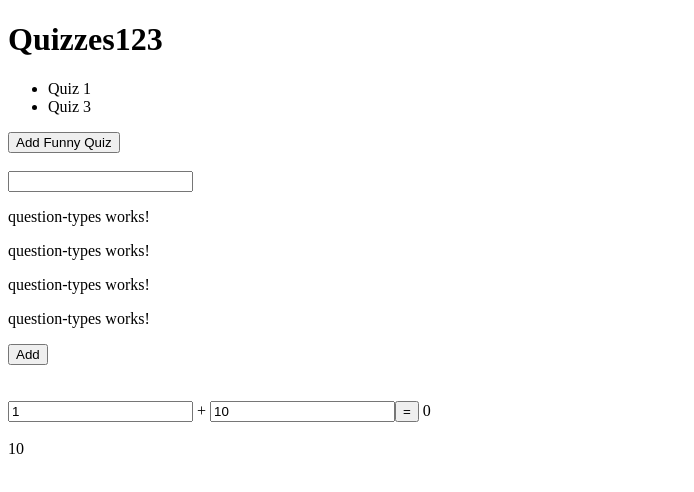
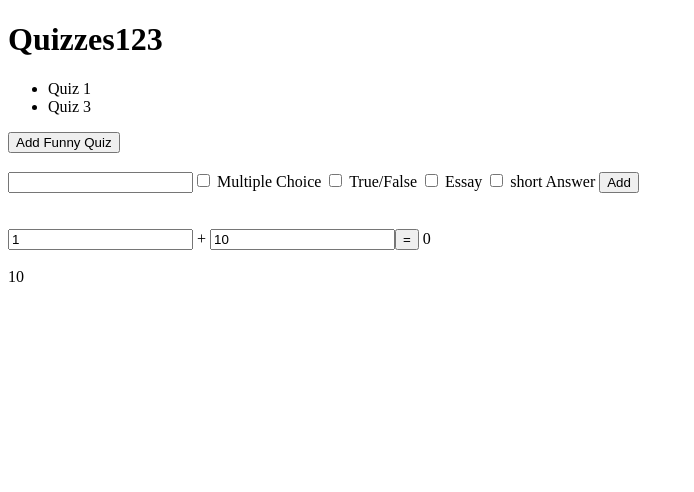
Before and after one commit to 2018-spring-mjs-th/week-two-a, an Angular app: page / in a window 1280 px wide. Shown: the top 492 px of the page, without its empty margins (0-694 px from the left). Built offline with nearby package versions, Linux system fonts and the light colour scheme.

Commit message:
Works!
Yep

```diff
--- a/src/app/app.component.html
+++ b/src/app/app.component.html
@@ -21,7 +21,7 @@
 <h1>Quizzes123</h1>
 
 <ul>
-  <li *ngFor="let q of quizzes">{{ q.name }} <button *ngIf="q.showDelete" (click)="deleteQuiz(q)">Delete</button></li>
+  <li *ngFor="let q of quizzes">{{ q.name }}<span *ngIf='q.questionTypeSummary.length > 0'>({{ q.questionTypeSummary }})</span> <button *ngIf="q.showDelete" (click)="deleteQuiz(q)">Delete</button></li>
 </ul>
 
 <button (click)="addFunnyQuiz()">Add Funny Quiz</button>
@@ -30,9 +30,7 @@
 <div>
   <input [(ngModel)]="newQuizName" type="text" />
   <question-types></question-types>
-  <question-types></question-types>
-  <question-types></question-types>
-  <question-types></question-types>
+
 
   <button (click)="addQuiz()">Add</button>
 </div>
--- a/src/app/app.component.ts
+++ b/src/app/app.component.ts
@@ -1,4 +1,15 @@
-import { Component } from '@angular/core';
+import { Component, ViewChild } from '@angular/core';
+import { QuestionTypesComponent } from './question-types/question-types.component';
+
+
+interface quizDisplay {
+
+  name: string;
+  showDelete: boolean;
+  questionTypeSummary: string;
+}
+
+
 
 @Component({
   selector: 'app-root',
@@ -6,6 +17,10 @@ import { Component } from '@angular/core';
   styleUrls: ['./app.component.css']
 })
 export class AppComponent {
+
+  @ViewChild(QuestionTypesComponent)
+  public questionSubComponent: QuestionTypesComponent;
+
   title = 'week-two-a';
 
   // quizzes = [
@@ -18,25 +33,31 @@ export class AppComponent {
     this.quizzes = [{
         name: "Quiz 1"
         , showDelete: false
+        , questionTypeSummary: ""
       }
       , {
         name: "Quiz 3"
         , showDelete: false
+        , questionTypeSummary: ""
       }
     ];
   }
 
-  quizzes = [];
+  quizzes: quizDisplay[] = [];
 
   public addFunnyQuiz() {
     //this.quizzes.push("Funny Quiz");
-    this.quizzes.push({ name: "Funny Quiz", showDelete: false });
+    this.quizzes.push({ name: "Funny Quiz", showDelete: false, questionTypeSummary: "" });
   }
 
   newQuizName = "";
 
   public addQuiz() {
-    this.quizzes.push({ name: this.newQuizName, showDelete: true });
+
+    let foo = this.questionSubComponent.questionTypes.filter(x => x.checked).map(x => x.name).join(', ');
+
+
+    this.quizzes.push({ name: this.newQuizName, showDelete: true, questionTypeSummary: foo });
     this.newQuizName = "";
   }
 
--- a/src/app/question-types.service.ts
+++ b/src/app/question-types.service.ts
@@ -9,6 +9,8 @@ export class QuestionTypesService {
     return [
       "Multiple Choice"
       , "True/False"
+      , "Essay"
+      , "short Answer"
     ];
   }
 }
--- a/src/app/question-types/question-types.component.html
+++ b/src/app/question-types/question-types.component.html
@@ -1,3 +1,9 @@
-<p>
-  question-types works!
-</p>
+<span *ngFor='let qt of questionTypes'>
+
+  <label>
+
+    <input type='checkbox' [(ngModel)]='qt.checked' >
+    {{ qt.name }}
+  </label>
+
+</span>
--- a/src/app/question-types/question-types.component.ts
+++ b/src/app/question-types/question-types.component.ts
@@ -1,4 +1,11 @@
 import { Component, OnInit } from '@angular/core';
+import { QuestionTypesService } from '../question-types.service';
+
+interface quizType {
+  name: string;
+  checked: boolean;
+
+}
 
 @Component({
   selector: 'question-types',
@@ -7,9 +14,16 @@ import { Component, OnInit } from '@angular/core';
 })
 export class QuestionTypesComponent implements OnInit {
 
-  constructor() { }
+  constructor(private qtSvc: QuestionTypesService) { }
+
+  public questionTypes: quizType[];
 
   ngOnInit() {
+    this.questionTypes = this.qtSvc.getQuestionTypes()
+
+    .map(x => ({name: x, checked: false}));
   }
 
+
+
 }
```
